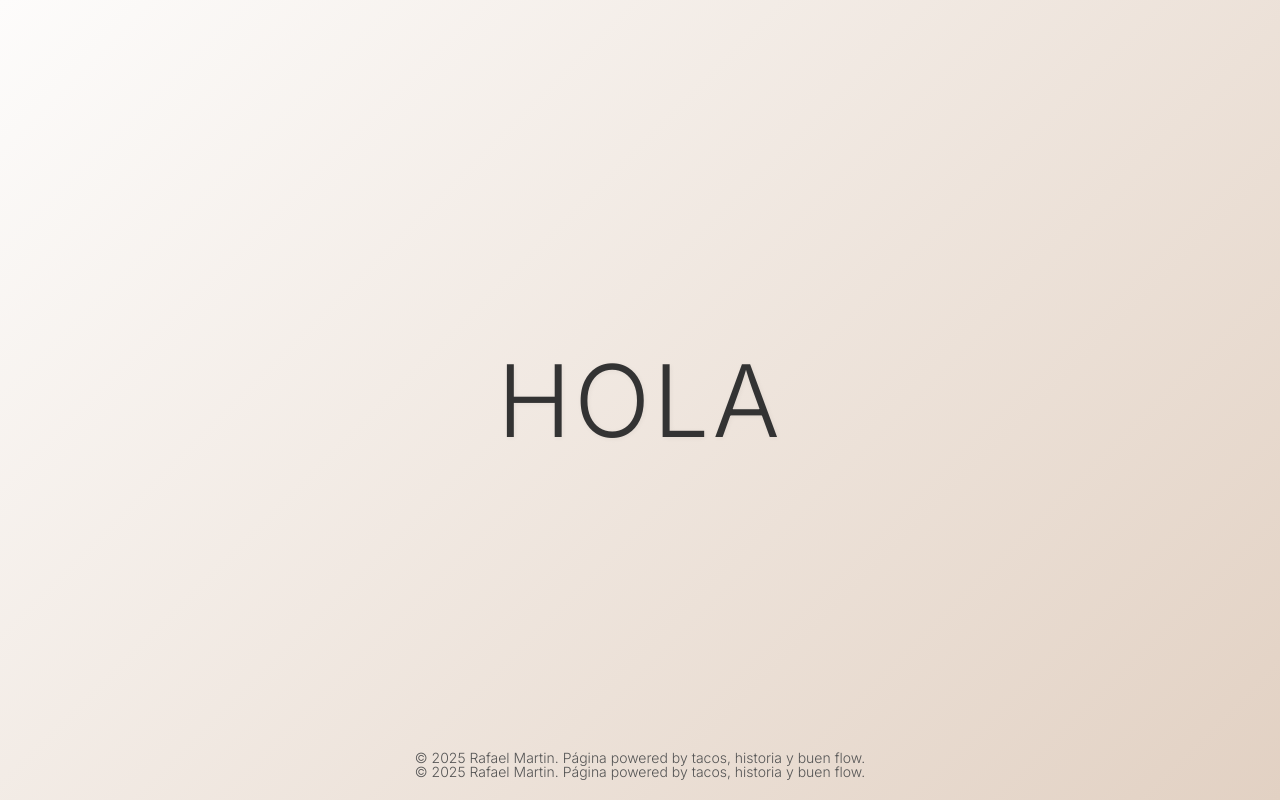
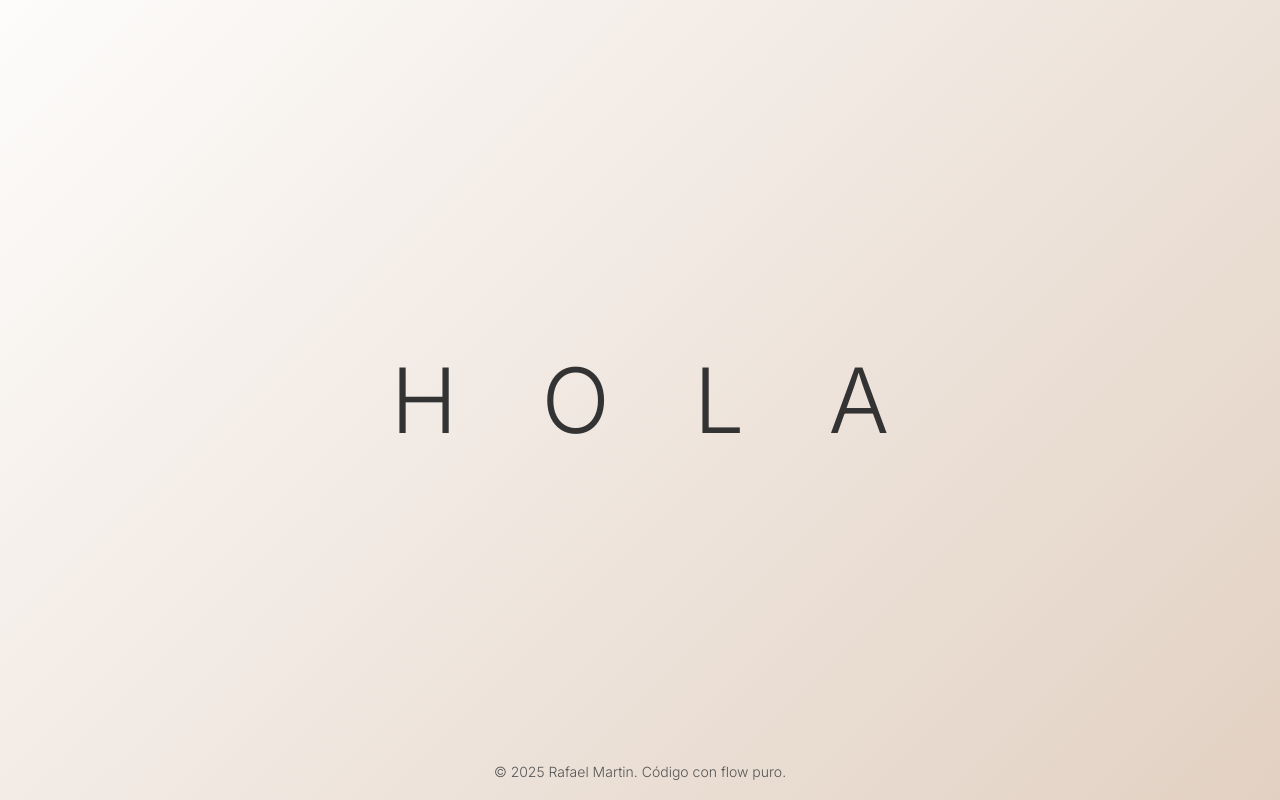
Before and after one commit to RafaelMartinNafarrateRiggs/Hello, a plain HTML site: page index.html in a window 1280 px wide. Drawn offline with Linux system fonts and the light colour scheme.

Commit message:
index.html

```diff
--- a/index.html
+++ b/index.html
@@ -3,32 +3,41 @@
 <head>
   <meta charset="UTF-8" />
   <meta name="viewport" content="width=device-width, initial-scale=1.0" />
-  <title>Hola</title>
+  <title>HOLA</title>
   <link href="https://fonts.googleapis.com/css2?family=Inter:wght@300&display=swap" rel="stylesheet">
   <style>
-    * {
-      box-sizing: border-box;
-    }
-
     body {
       margin: 0;
       padding: 0;
-      height: 100vh;
       background: linear-gradient(135deg, #fdfcfb, #e2d1c3);
       font-family: 'Inter', sans-serif;
       display: flex;
       flex-direction: column;
       justify-content: center;
       align-items: center;
+      height: 100vh;
     }
 
-    h1 {
-      font-size: 100px;
+    .letras {
+      display: flex;
+      gap: 30px;
+    }
+
+    .letras a {
+      text-decoration: none;
+      font-size: 90px;
       font-weight: 300;
       color: #333;
-      letter-spacing: 3px;
-      text-shadow: 1px 1px 5px rgba(0,0,0,0.05);
-      margin: 0;
+      padding: 10px 25px;
+      border: 2px solid transparent;
+      border-radius: 12px;
+      transition: all 0.3s ease;
+    }
+
+    .letras a:hover {
+      background-color: #ffffffaa;
+      border-color: #ccc;
+      transform: scale(1.05);
     }
 
     footer {
@@ -40,13 +49,12 @@
   </style>
 </head>
 <body>
-  <h1>HOLA</h1>
-  <footer>© 2025 Rafael Martin. Página powered by tacos, historia y buen flow.</footer>
+  <div class="letras">
+    <a href="h.html">H</a>
+    <a href="o.html">O</a>
+    <a href="l.html">L</a>
+    <a href="a.html">A</a>
+  </div>
+  <footer>© 2025 Rafael Martin. Código con flow puro.</footer>
 </body>
 </html>
-
-  <footer>
-    <p>&copy; 2025 Rafael Martin. Página powered by tacos, historia y buen flow.</p>
-  </footer>
-</body>
-</html>
```
